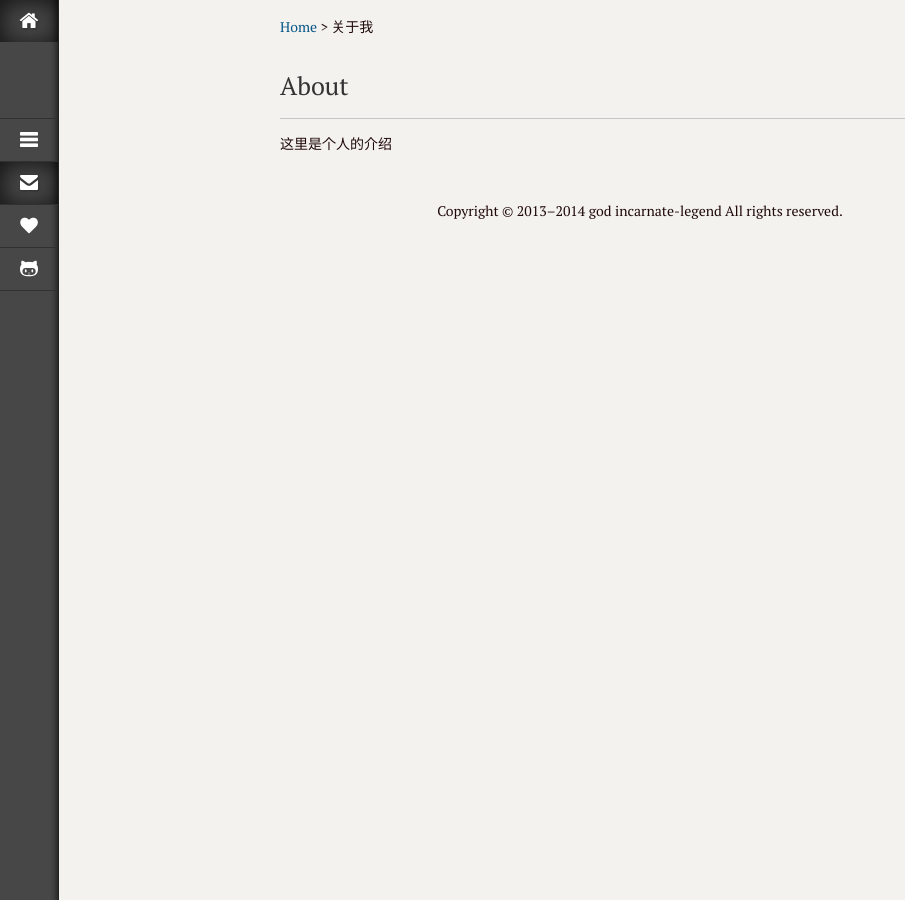
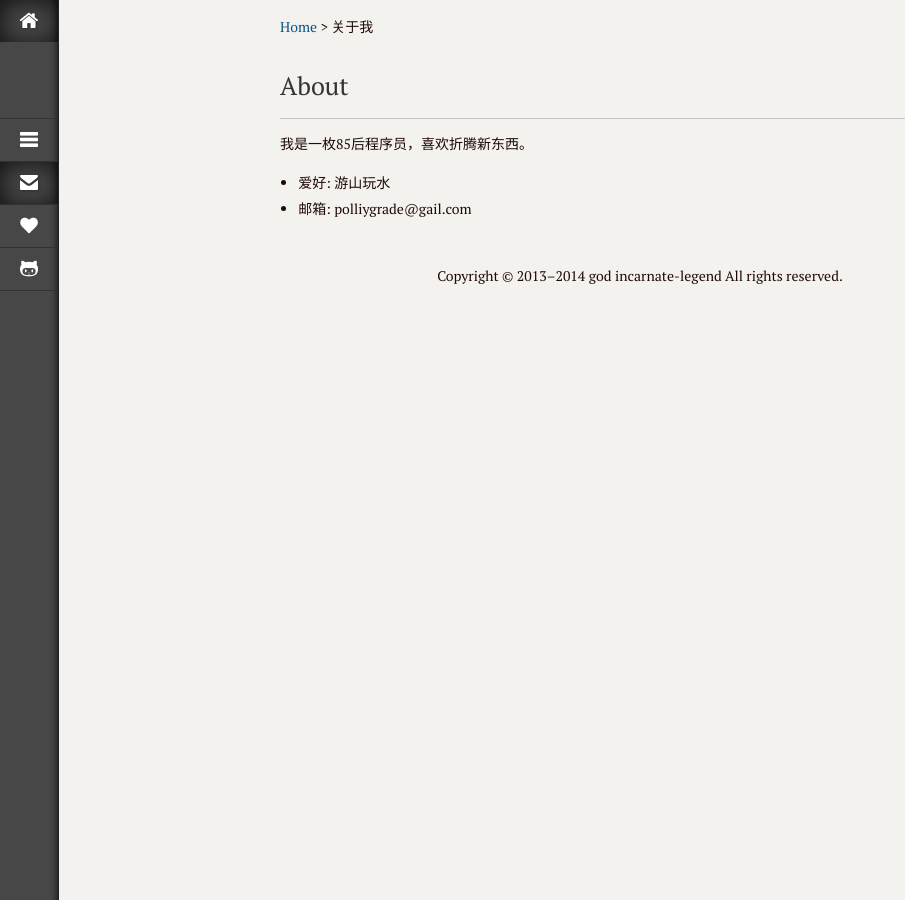
Before and after one commit to godIncarnate/legend.site, a Jekyll site: the page built from contact.html, in a window 1280 px wide. Shown: the whole page, without its empty margins (0-905 px from the left). Built offline with Jekyll 4.4.1, drawn with Linux system fonts in a browser that asks for light colours; Markdown is read by kramdown in place of the engine named in the settings.

Commit message:
add introduction self

```diff
--- a/contact.html
+++ b/contact.html
@@ -12,5 +12,9 @@ description: about me
 
 <h1 class="lotus-pagetit">About</h1>
 <article id="about">
-    <p>这里是个人的介绍</p>
+    <p>我是一枚85后程序员，喜欢折腾新东西。</p>
+	<ul>
+		<li>爱好: 游山玩水</li>
+		<li>邮箱: polliygrade@gail.com</li>
+	</ul>
 </article>
```
